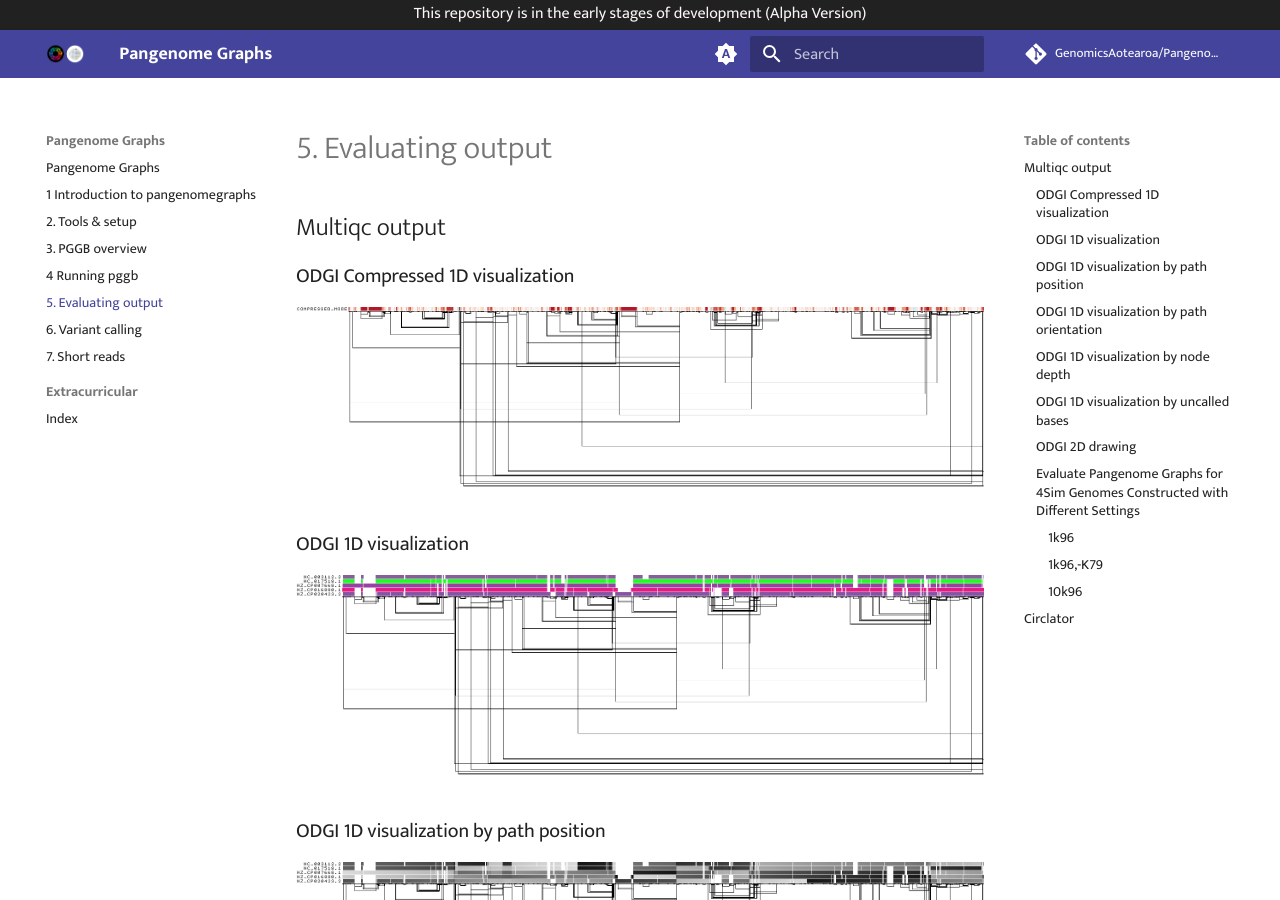
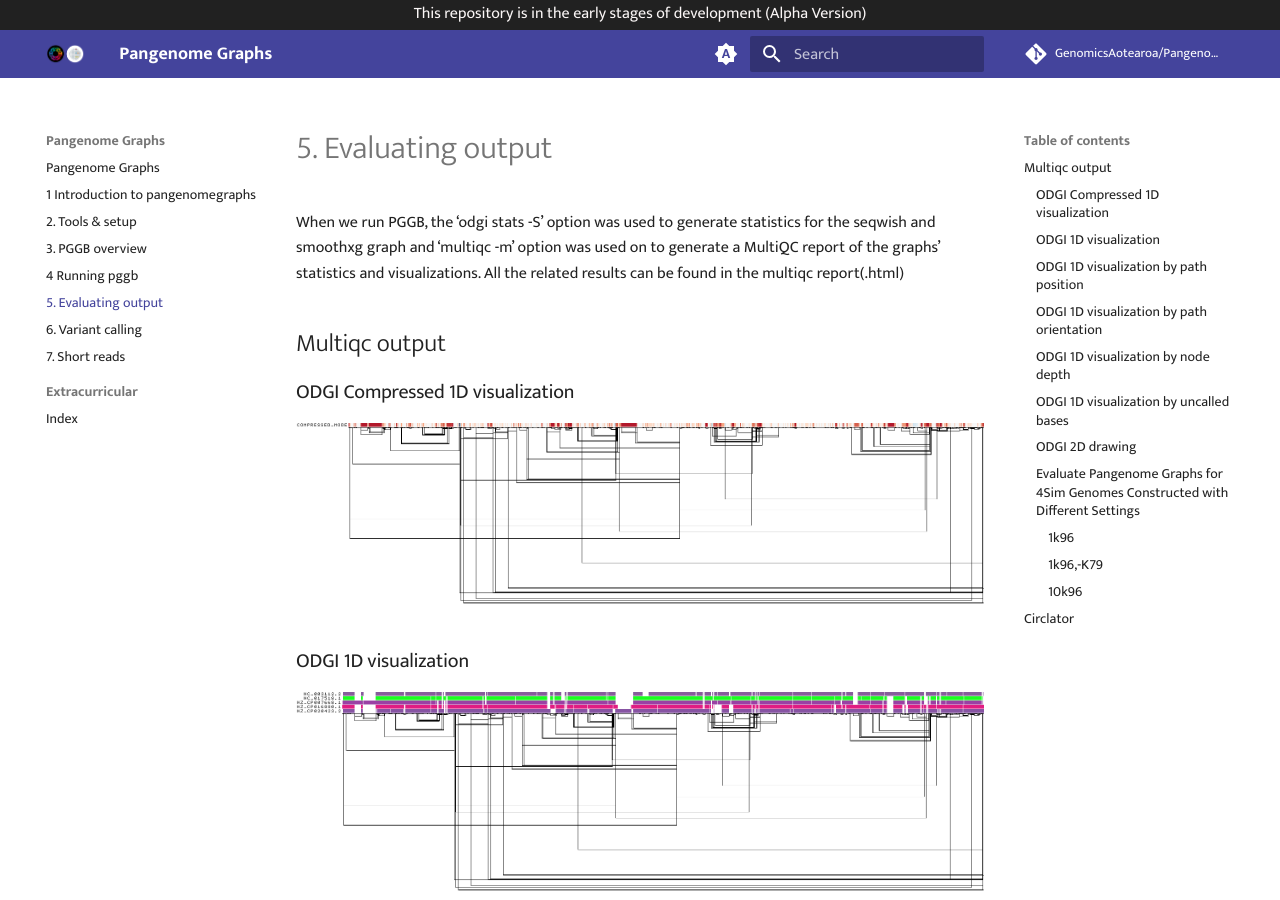
Before and after one commit to GenomicsAotearoa/Pangenome-Graphs-Workshop, an MkDocs documentation site: the page built from docs/5_Evaluating_pggb_output.md, in a window 1280 px wide and 900 px high. Built offline with MkDocs 1.6.1 and Material for MkDocs 9.7.7, drawn with Linux system fonts in a browser that asks for light colours; comment, search, counter and statistics services are not loaded.

Commit message:
Update 5_Evaluating_pggb_output.md

```diff
--- a/docs/5_Evaluating_pggb_output.md
+++ b/docs/5_Evaluating_pggb_output.md
@@ -1,4 +1,7 @@
 # 5. Evaluating output
+When we run PGGB, the ‘odgi stats -S’ option was used to generate statistics for the seqwish and smoothxg graph and ‘multiqc -m’ option was used on to generate a MultiQC report of the graphs’ statistics and visualizations. All the related results can be found in the multiqc report(.html)
+
+
 
 ## Multiqc output
 
```
